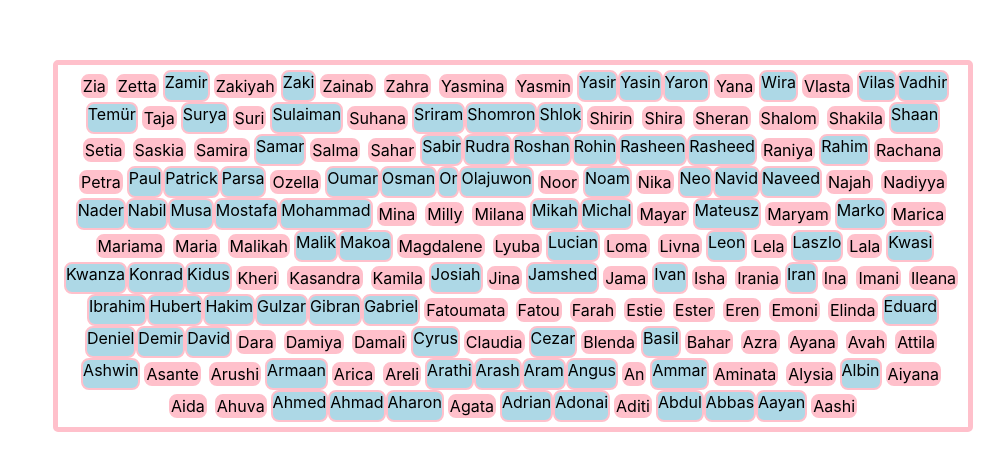
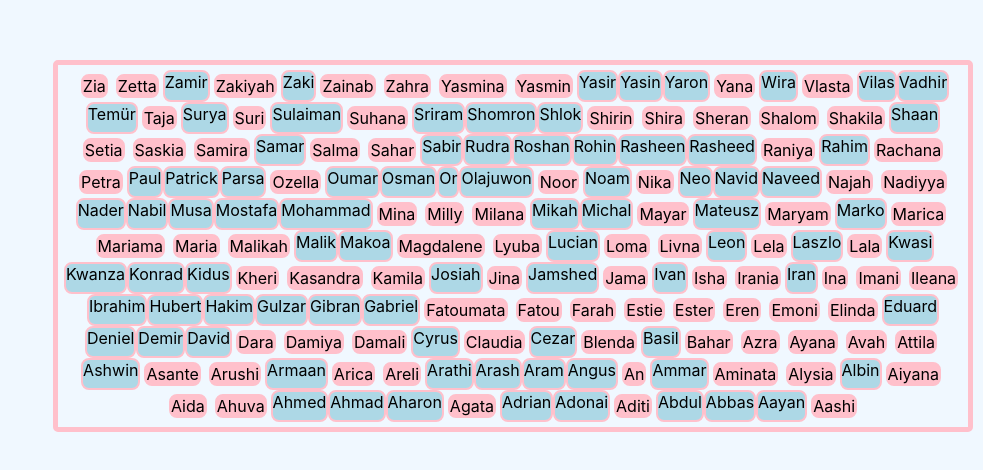
Before and after one commit to cyeburu/baby-name-react, a React (Create React App) app: page / in a window 1280 px wide. Shown: the part 140-610 px from the top of the page, without its empty margins (297-1280 px from the left). Built offline with nearby package versions, Linux system fonts and the light colour scheme.

Commit message:
styling-4

```diff
--- a/src/App.css
+++ b/src/App.css
@@ -1,6 +1,16 @@
-*body {
+html {
+  width: 100%;
+  background-color: aliceblue;
+}
+body {
   width: 0px;
   margin: 0px;
+}
+.App-header {
+  width: 100%;
+}
+.nameContainer {
+  width: 100%;
 }
 
 li {
--- a/src/App.js
+++ b/src/App.js
@@ -5,7 +5,7 @@ import ListOfBabyNames from './ListOfBabyNames'
 
 function App() {
   return (
-    <div >
+    <div className="nameContainer">
       <header className="App-header">
         <ListOfBabyNames />
       </header>
```
